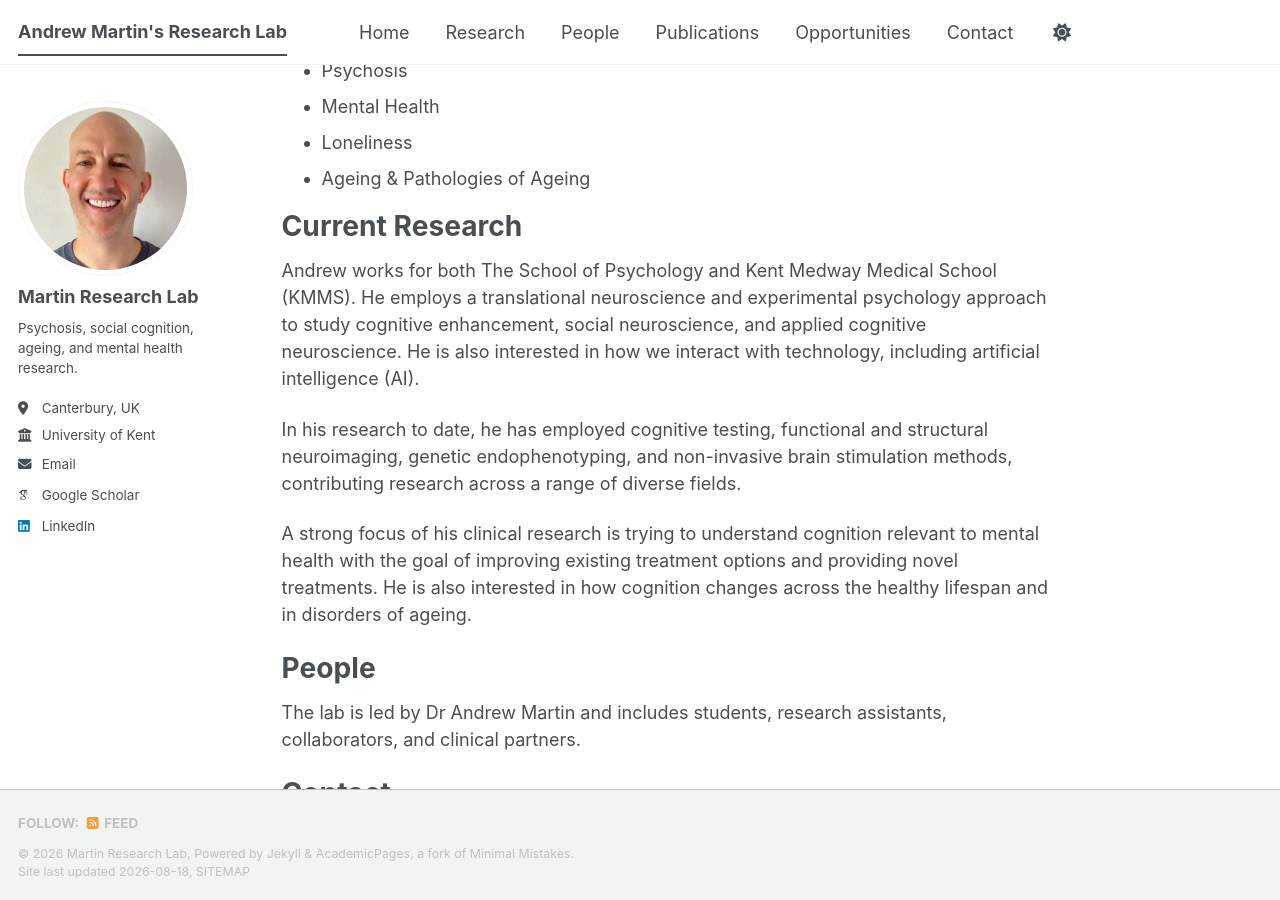
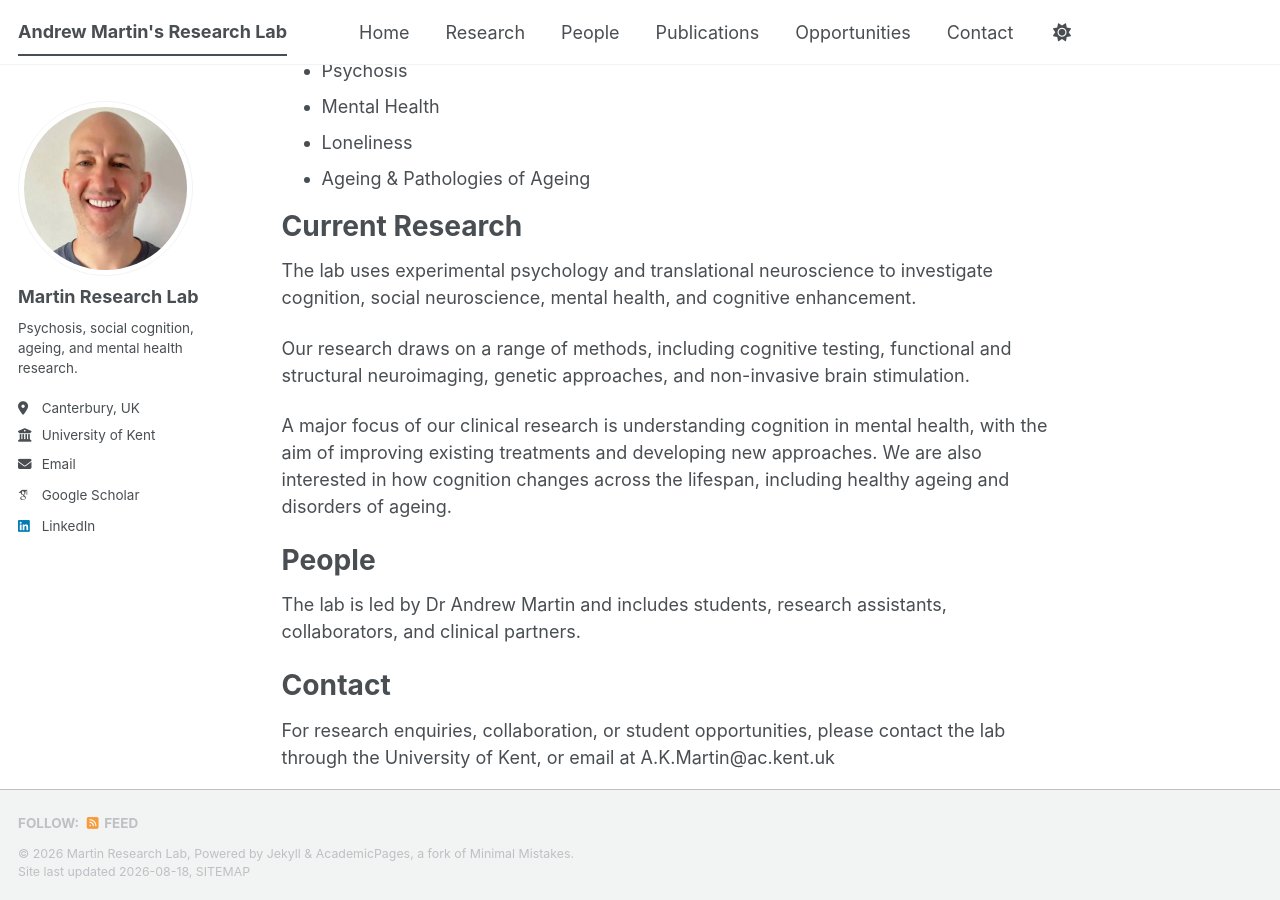
Before and after one commit to DacianS15/martins-lab.github.io, a Jekyll site: the page built from _pages/about.md, in a window 1280 px wide and 900 px high, scrolled down 548 px. Built offline with Jekyll 4.4.1, drawn with Linux system fonts in a browser that asks for light colours; some web fonts are replaced; a script bundle is joined from its source files by our own code; library files that are not in the unit come from our copies.

Commit message:
Update about.md

```diff
--- a/_pages/about.md
+++ b/_pages/about.md
@@ -29,13 +29,11 @@ Research Areas and Interests
 
 Current Research
 ======
+The lab uses experimental psychology and translational neuroscience to investigate cognition, social neuroscience, mental health, and cognitive enhancement.
 
-Andrew works for both The School of Psychology and Kent Medway Medical School (KMMS). He employs a translational neuroscience and experimental psychology approach to study cognitive enhancement, social neuroscience, and applied cognitive neuroscience. He is also interested in how we interact with technology, including artificial intelligence (AI).
+Our research draws on a range of methods, including cognitive testing, functional and structural neuroimaging, genetic approaches, and non-invasive brain stimulation.
 
-In his research to date, he has employed cognitive testing, functional and structural neuroimaging, genetic endophenotyping, and non-invasive brain stimulation methods, contributing research across a range of diverse fields.
-
-A strong focus of his clinical research is trying to understand cognition
-relevant to mental health with the goal of improving existing treatment options and providing novel treatments. He is also interested in how cognition changes across the healthy lifespan and in disorders of ageing.
+A major focus of our clinical research is understanding cognition in mental health, with the aim of improving existing treatments and developing new approaches. We are also interested in how cognition changes across the lifespan, including healthy ageing and disorders of ageing.
 
 
 People
```
